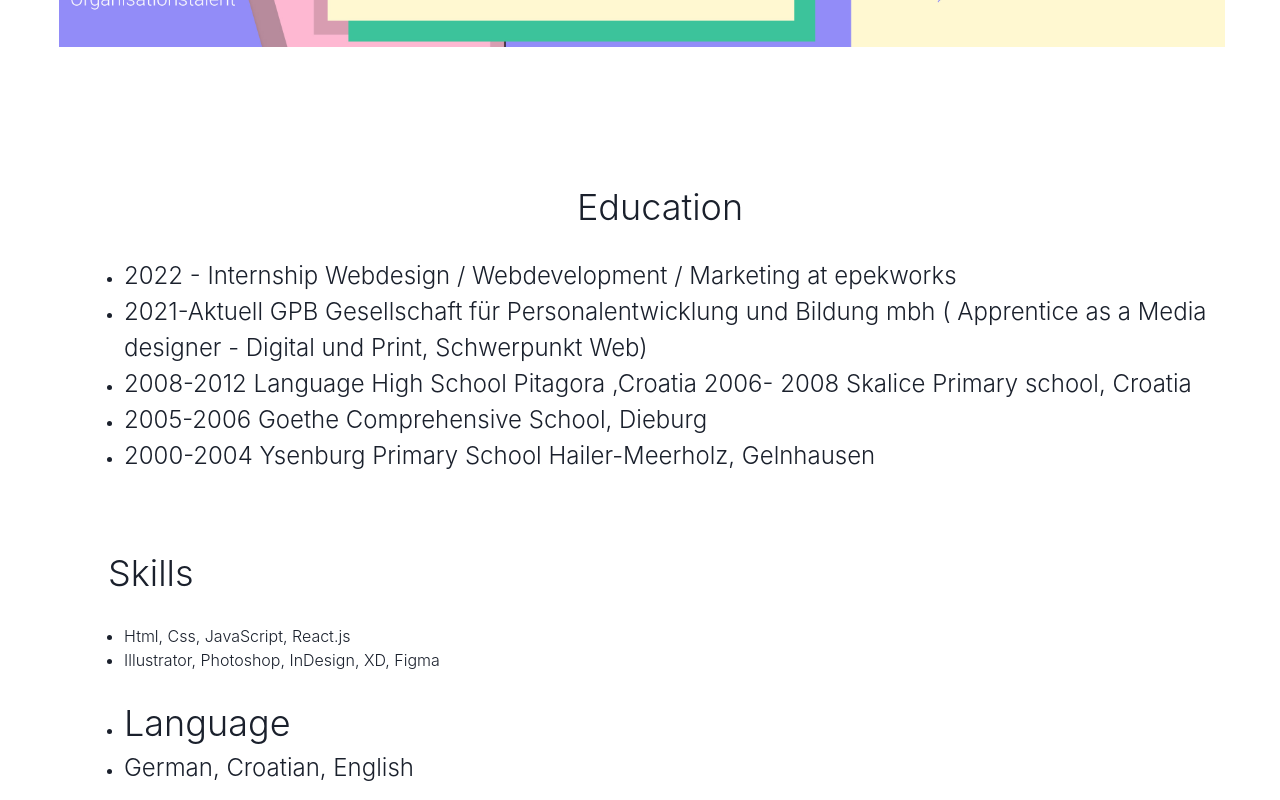
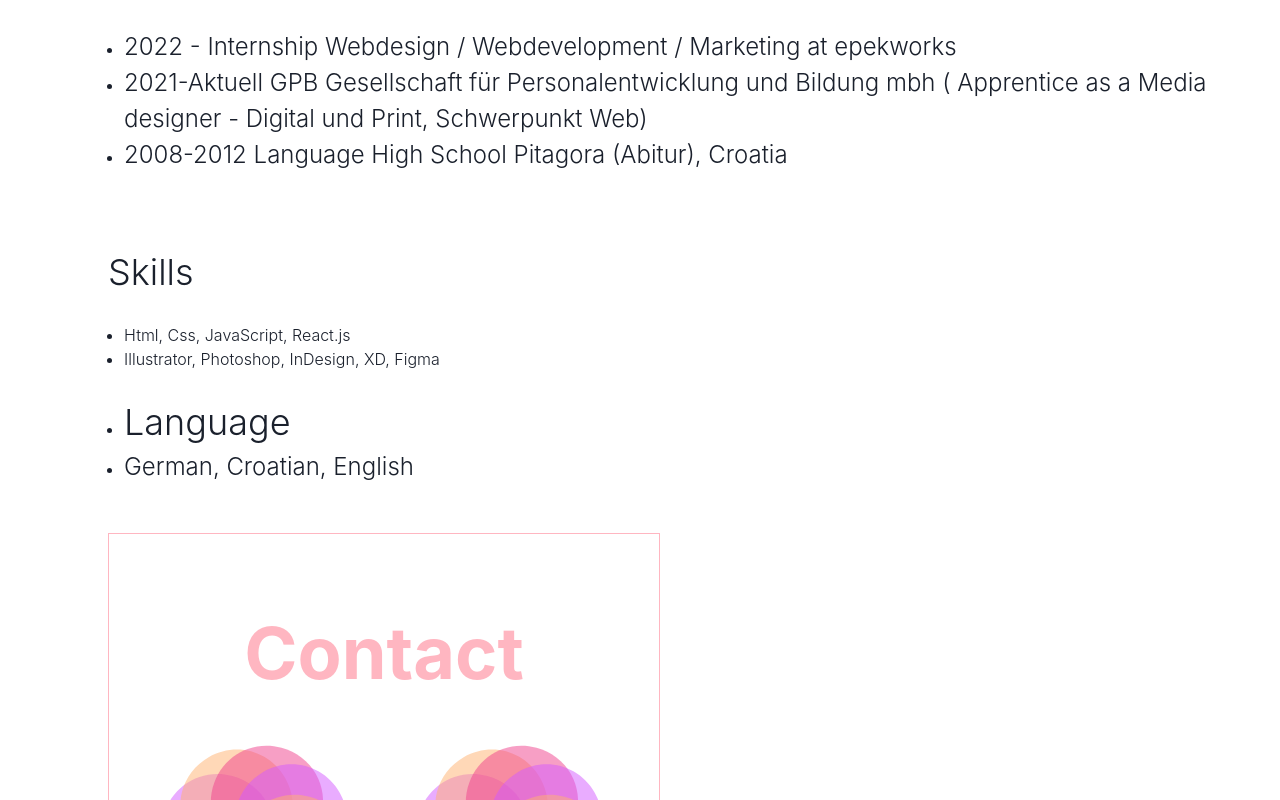
Before and after one commit to mateasportfolio/mtportfolio, a React (Create React App) app: page /aboutme in a window 1280 px wide. Shown: the part 860-1660 px from the top of the page. Built offline with nearby package versions, Linux system fonts and the light colour scheme.

Commit message:
updated Aboutme.js ,delete old text and changed png

```diff
--- a/src/pages/AboutMe.js
+++ b/src/pages/AboutMe.js
@@ -1,6 +1,7 @@
 import React from "react";
 import cvijet from "../assets/cvijet.json";
-import Lebenslauf from "../assets/Lebenslauf.jpg";
+import Lebenslauf from "../assets/MateaTabakCV.png";
+
 import {
   Text,
   Stack,
@@ -95,30 +96,9 @@ const AboutMe = () => {
                     fontFamily="body"
                     fontWeight="light"
                   >
-                    2008-2012 Language High School Pitagora ,Croatia 2006- 2008
-                    Skalice Primary school, Croatia
+                    2008-2012 Language High School Pitagora (Abitur), Croatia
                   </Text>
                 </ListItem>
-              </ListItem>
-              <ListItem>
-                <Text
-                  noOfLines={[1, 2, 3]}
-                  fontSize="2xl"
-                  fontFamily="body"
-                  fontWeight="light"
-                >
-                  2005-2006 Goethe Comprehensive School, Dieburg
-                </Text>
-              </ListItem>
-              <ListItem>
-                <Text
-                  noOfLines={[1, 2, 3]}
-                  fontSize="2xl"
-                  fontFamily="body"
-                  fontWeight="light"
-                >
-                  2000-2004 Ysenburg Primary School Hailer-Meerholz, Gelnhausen
-                </Text>
               </ListItem>
             </ListItem>
           </UnorderedList>
--- a/src/pages/Art.js
+++ b/src/pages/Art.js
@@ -19,6 +19,7 @@ const Art = () => {
         position="absolute"
         bg="#ff009c"
         opacity="0.07"
+        f
         w="300px"
         h="300px"
         alignSelf="flex-end"
```
Also changed, not shown: src/assets/MateaTabakCV.png (added), src/assets/MateaTabakLebenslauf.png (added).
